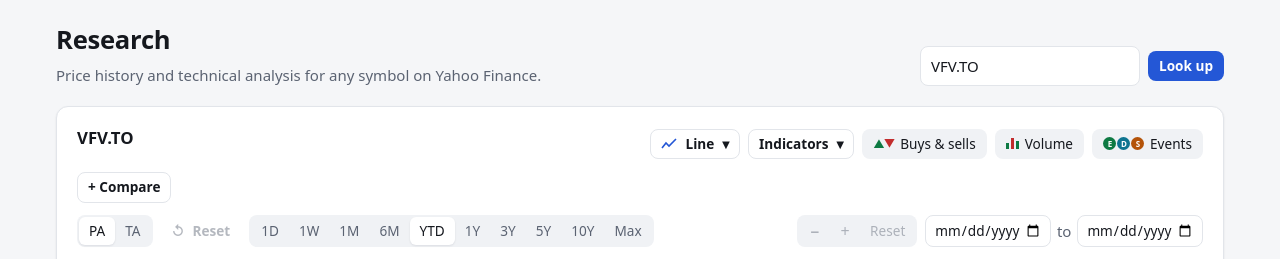
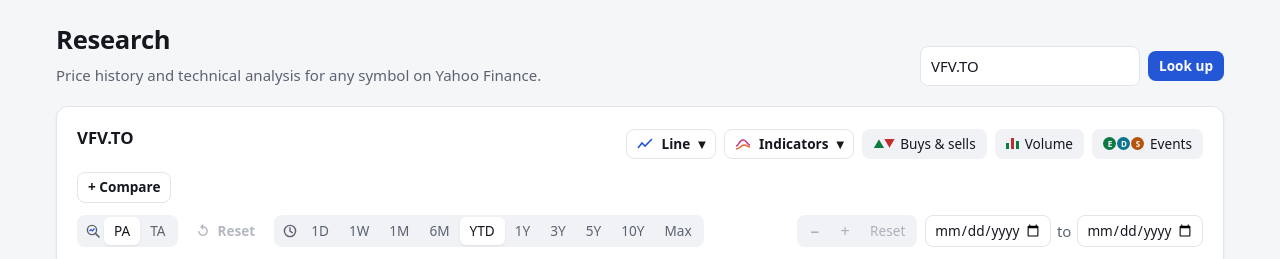
Before and after one commit to TheRealPrizzly/Finance-App, a Flask app: page /research in a window 1280 px wide. Shown: the part 57-316 px from the top of the page. Run offline with Flask 3, Linux system fonts and the light colour scheme; the visitor is signed in with stand-in values (Sample User, id 1); data comes from the database, SQL or seed files in the repository; data that the repository does not hold is empty.

Commit message:
Add icons to the Research Indicators dropdown, mode toggle and time bar
Co-Authored-By: Claude Opus 5.5 <noreply@anthropic.com>

```diff
--- a/app/static/style.css
+++ b/app/static/style.css
@@ -294,6 +294,8 @@ code { font-size: .9em; background: var(--surface-2); padding: .1em .35em; borde
 .reset-mode:disabled { opacity: .45; cursor: default; }
 .style-pick { display: inline-flex; align-items: center; gap: 8px; }
 .style-pick svg { width: 16px; height: 12px; flex: none; color: var(--muted); }
+.seg-icon { display: inline-flex; align-items: center; padding: 0 4px 0 7px; color: var(--muted); }
+.seg-icon svg { width: 14px; height: 14px; }
 #style-menu input[type="radio"] { position: absolute; opacity: 0; pointer-events: none; }  /* the highlighted row shows the pick */
 #style-menu label.check:has(input:checked) { background: var(--accent-soft); color: var(--text); }
 #style-menu label.check:has(input:focus-visible) { outline: 2px solid var(--accent); outline-offset: -2px; }
--- a/app/templates/research.html
+++ b/app/templates/research.html
@@ -66,7 +66,7 @@
           </div>
         </details>
         <details class="dropdown" id="ta-menu">
-          <summary class="btn btn-secondary btn-sm">Indicators <span aria-hidden="true">▾</span></summary>
+          <summary class="btn btn-secondary btn-sm"><span class="style-pick"><svg viewBox="0 0 16 12" aria-hidden="true"><path d="M1 8c3 0 3-6 7-6s4 5 7 5" fill="none" stroke="var(--ind-sma20)" stroke-width="1.5"/><path d="M1 11c4 0 5-4 8-4s4 2 6 2" fill="none" stroke="var(--ind-sma50)" stroke-width="1.5"/></svg>Indicators</span> <span aria-hidden="true">▾</span></summary>
           <div class="dropdown-menu" role="group" aria-label="Technical analysis indicators">
             {% for heading, items in indicator_sections %}
             <div class="menu-section" role="group" aria-labelledby="ta-section-{{ loop.index }}">
@@ -99,11 +99,13 @@
     <div class="card-head chart-controls">
       <div class="toolbar">
         <div class="seg" role="group" aria-label="Chart mode" id="r-mode">
+          <span class="seg-icon" title="Chart mode" aria-hidden="true"><svg viewBox="0 0 14 14"><circle cx="6" cy="6" r="4.6" fill="none" stroke="currentColor" stroke-width="1.4"/><path d="m9.4 9.4 3.6 3.6" stroke="currentColor" stroke-width="1.7" stroke-linecap="round"/><path d="M3.4 7.2 5 5.6l1.3 1.2 2.2-2.3" fill="none" stroke="var(--chart-1)" stroke-width="1.2"/></svg></span>
           <button type="button" data-mode="default" aria-pressed="true" title="Price action">PA</button>
           <button type="button" data-mode="ta" aria-pressed="false" title="Technical analysis">TA</button>
         </div>
         <button type="button" class="btn btn-ghost btn-sm reset-mode" id="r-reset"><span aria-hidden="true">↺</span> Reset</button>
         <div class="seg seg-wrap" role="group" aria-label="Time range" id="r-range">
+          <span class="seg-icon" title="Time range" aria-hidden="true"><svg viewBox="0 0 14 14"><circle cx="7" cy="7" r="5.6" fill="none" stroke="currentColor" stroke-width="1.4"/><path d="M7 3.8v3.4l2.3 1.5" fill="none" stroke="currentColor" stroke-width="1.4" stroke-linecap="round"/></svg></span>
           {% for r in ('1D', '1W', '1M', '6M', 'YTD', '1Y', '3Y', '5Y', '10Y', 'Max') %}
           <button type="button" data-range="{{ r }}" aria-pressed="false">{{ r }}</button>
           {% endfor %}
```
